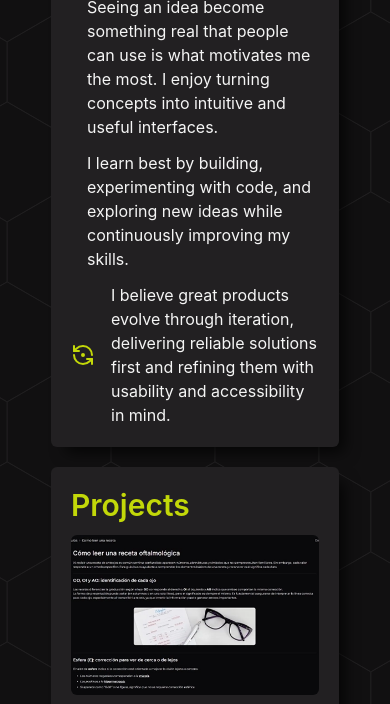
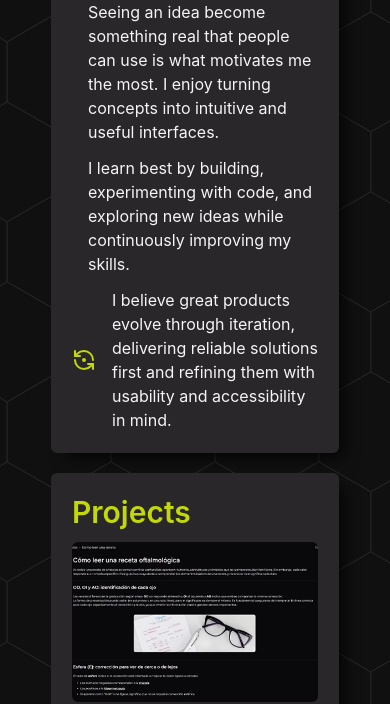
Before and after one commit to Vieramaster/portfolio_v2, an Astro site: page / in a window 390 px wide. Shown: the part 693-1397 px from the top of the page. Built offline with nearby package versions, Linux system fonts and the light colour scheme; Astro itself is replaced by a stand-in of ours.

Commit message:
Refactor(theme): simplify palette tokens and global UI styles
-update the global theme color variables and semantic tokens

-remove the legacy breakpoint helper constant and keep the config leaner

-adjust the Astro TypeScript setup for stricter compatibility

```diff
--- /dev/null
+++ b/src/env.d.ts
@@ -0,0 +1,26 @@
+/// <reference types="astro/client" />
+
+declare module "*.webp" {
+  const src: string;
+  export default src;
+}
+
+declare module "*.png" {
+  const src: string;
+  export default src;
+}
+
+declare module "*.jpg" {
+  const src: string;
+  export default src;
+}
+
+declare module "*.jpeg" {
+  const src: string;
+  export default src;
+}
+
+declare module "*.svg" {
+  const src: string;
+  export default src;
+}
--- a/src/shared/constants/breakpoints.ts
+++ /dev/null
@@ -1,3 +0,0 @@
-export const BREAKPOINT_3XL = "112.5rem";
-
-export const GRID_MEDIA_QUERY = `(min-width: ${BREAKPOINT_3XL})`;
--- a/src/shared/constants/profile.ts
+++ b/src/shared/constants/profile.ts
@@ -1,4 +1,4 @@
-import heroProfile from "@/assets/images/hero-profile/hero-profile.webp"
+import heroProfile from "@/assets/images/hero-profile/hero-profile.webp";
 
 export const PROFILE = {
   name: "Martín Viera",
--- a/src/styles/global.css
+++ b/src/styles/global.css
@@ -7,34 +7,36 @@
 @theme {
   --breakpoint-3xl: 112.5rem;
 
-  /* Colors */
+  /* =========================
+     PALETTE
+  ========================= */
+
+  /* Accent */
   --color-power: #c3d809;
   --color-power-light: #dbe84b;
   --color-power-dark: #a0b207;
 
-  --color-modern-gray-lightest: #535153;
-  --color-modern-gray-light: #333133;
-  --color-modern-gray-light-medium: #2d2b2d;
-  --color-modern-gray-medium: #2a282a;
-  --color-modern-gray-medium-dark: #262426;
-  --color-modern-gray: #222022;
-  --color-modern-gray-dark-medium: #1a191a;
-  --color-modern-gray-dark: #111011;
+  /* Neutral */
+  --color-gray-950: #111011;
+  --color-gray-700: #292729;
+  --color-gray-600: #3a383a;
 
+  /* Text */
   --color-white: #f5f5f5;
   --color-gray-200: #d4d4d4;
   --color-gray-400: #9b9b9b;
-  --color-gray-600: #7a7a7a;
-  --color-border-gray: #333133;
+
+  /* =========================
+     SEMANTIC TOKENS
+  ========================= */
 
   /* Surfaces */
-  --color-background: var(--color-modern-gray-dark);
-  --color-surface: var(--color-modern-gray);
-  --color-surface-hover: var(--color-modern-gray-light);
+  --color-background: var(--color-gray-950);
+  --color-surface: var(--color-gray-700);
 
   --color-grid-stroke: color-mix(
     in srgb,
-    var(--color-modern-gray) 75%,
+    var(--color-gray-700) 75%,
     transparent
   );
 
@@ -45,32 +47,22 @@
 
   /* Accent */
   --color-accent: var(--color-power);
-  --color-accent-hover: var(--color-power);
   --color-accent-active: var(--color-power-light);
   --color-accent-dark: var(--color-power-dark);
 
   /* Buttons */
-  --color-button: var(--color-power);
   --color-button-hover: var(--color-power-light);
-  --color-button-active: var(--color-power-dark);
-  --color-button-text: var(--color-modern-gray-dark);
+  --color-button-text: var(--color-gray-950);
 
   /* Borders */
-  --color-border: var(--color-border-gray);
-
-  /* Links */
-  --color-link: var(--color-gray-200);
-  --color-link-hover: var(--color-power);
+  --color-border: var(--color-gray-600);
 
   /* Dialog */
-  --color-dialog-surface: var(  --color-modern-gray-medium);
   --color-dialog-input: var(--color-white);
   --color-dialog-ring: var(--color-power-dark);
   --color-dialog-label: var(--color-white);
-  --color-dialog-text: var(--color-black);
-  --color-dialog-title:var(--color-power);
-
-  /* Fonts (TOKENS ONLY) */
+  --color-dialog-text: var(--color-gray-950);
+  --color-dialog-title: var(--color-power);
 }
 
 @theme inline {
@@ -90,7 +82,7 @@
   h1,
   h2,
   h3 {
-    @apply font-bold font-heading text-accent ;
+    @apply font-bold font-heading text-accent;
   }
 
   h1 {
@@ -102,26 +94,8 @@
   }
 
   h3 {
-    @apply  text-xl md:text-2xl  font-semibold;
+    @apply text-xl md:text-2xl font-semibold;
   }
-
-}
-
-/* =========================
-   BORDERS
-========================= */
-
-.gray-bordered,
-.accent-dark-bordered {
-  @apply border rounded-sm;
-}
-
-.gray-bordered {
-  @apply border-border p-2;
-}
-
-.accent-dark-bordered {
-  @apply border-accent-dark/30 px-2 py-1;
 }
 
 /* =========================
@@ -130,15 +104,18 @@
 
 .card {
   @apply w-full rounded-md bg-surface p-5;
+
+  box-shadow: 10px 10px 15px -5px rgba(0, 0, 0, 0.75);
+
+  transition:
+    box-shadow 220ms ease-in-out,
+    border-color 220ms ease-in-out;
+
+  border: 1px solid transparent;
 }
 
-/* =========================
-   SHADOWS
-========================= */
-
-.card,
-.shadow-box {
-  box-shadow: 10px 10px 15px -5px rgba(0, 0, 0, 0.75);
+.card:hover {
+  border-color: rgba(195, 216, 9, 0.15);
 }
 
 /* =========================
--- a/tsconfig.json
+++ b/tsconfig.json
@@ -1,7 +1,8 @@
 {
-  "extends": "astro/tsconfigs/strict",
+  "extends": "./node_modules/astro/tsconfigs/strict.json",
   "compilerOptions": {
     "baseUrl": ".",
+    "ignoreDeprecations": "6.0",
     "paths": {
       "@/*": ["src/*"]
     }
```
Also changed, not shown: src/features/index.ts (line endings or trailing spaces).
